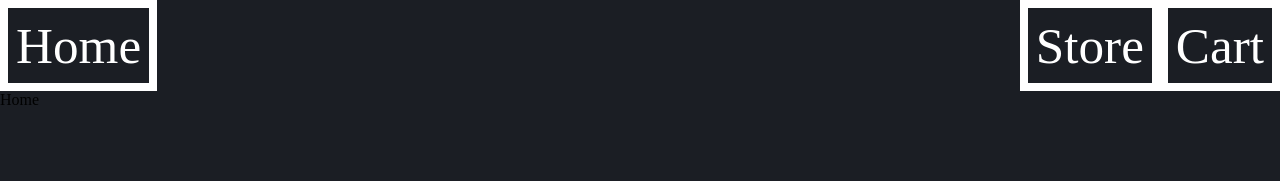
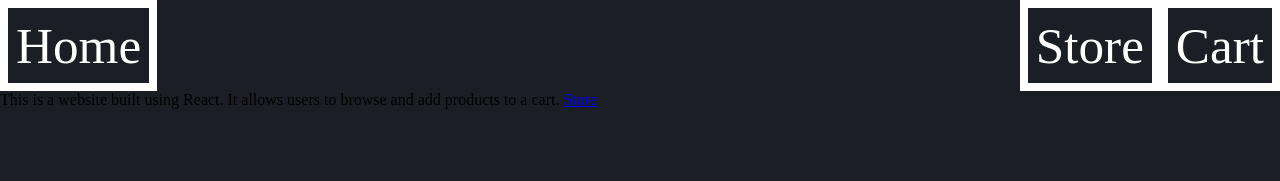
Before and after one commit to shahrierNafis/Shopping-Cart, a React (Vite) app: page / in a window 1280 px wide. Shown: the top 181 px of the page. Built offline with nearby package versions, Linux system fonts and the light colour scheme.

Commit message:
Add: description

```diff
--- a/src/App.css
+++ b/src/App.css
@@ -8,7 +8,7 @@ body {
   display: grid;
   grid-template-areas:
     "nav nav"
-    ". .";
+    "content content";
   grid-template-columns: 1fr 4fr;
 }
 .nav {
@@ -31,3 +31,6 @@ body {
 }
 .nav .to-home {
 }
+.home {
+  grid-area: content;
+}
--- a/src/pages/Home.jsx
+++ b/src/pages/Home.jsx
@@ -1,5 +1,12 @@
+import { Link } from "react-router-dom";
+
 function Home() {
-  return <div>Home</div>;
+  return (
+    <div className="home">
+      This is a website built using React. It allows users to browse and add
+      products to a cart. <Link to="/store">Store</Link>
+    </div>
+  );
 }
 
 export default Home;
```
Also changed, not shown: 1 other file (tests, documents, lock files or other folders).
